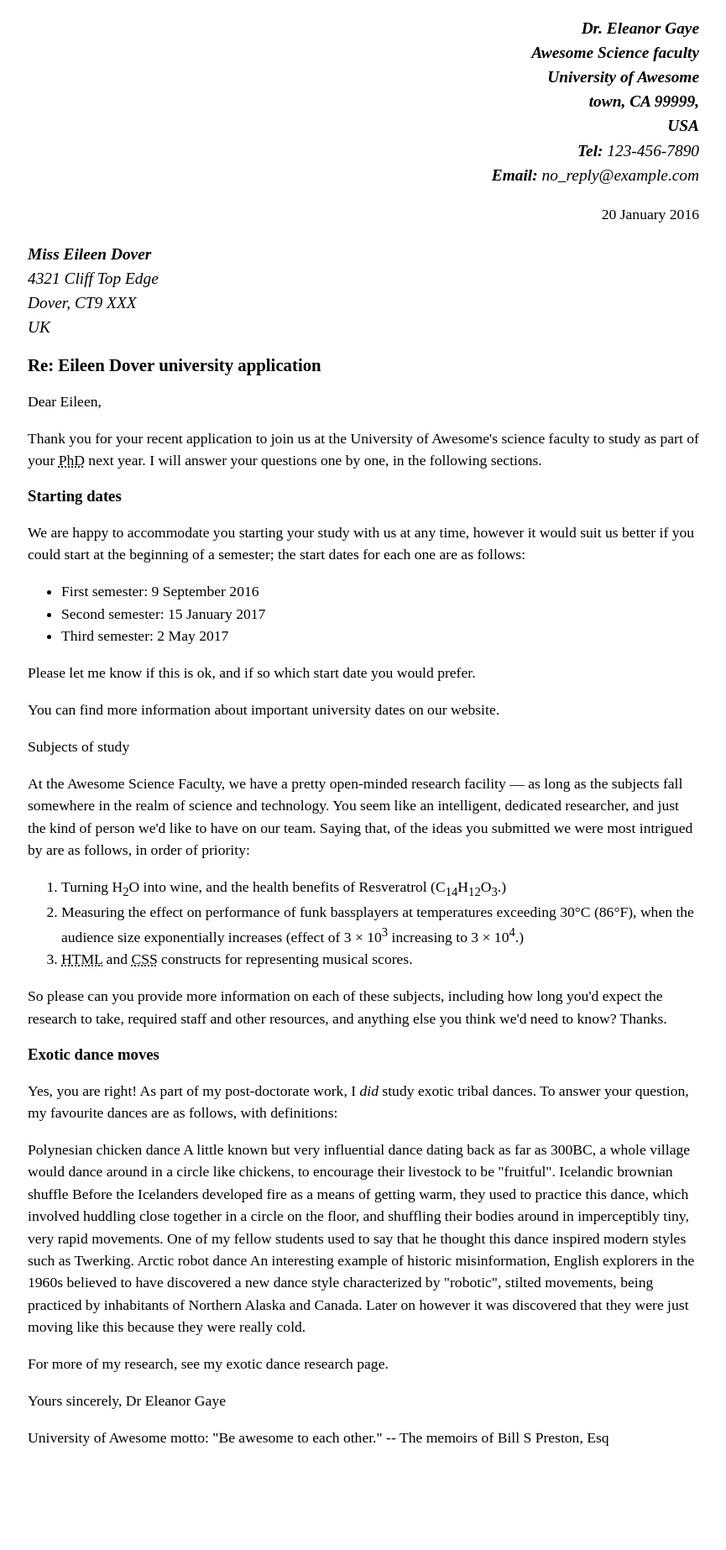
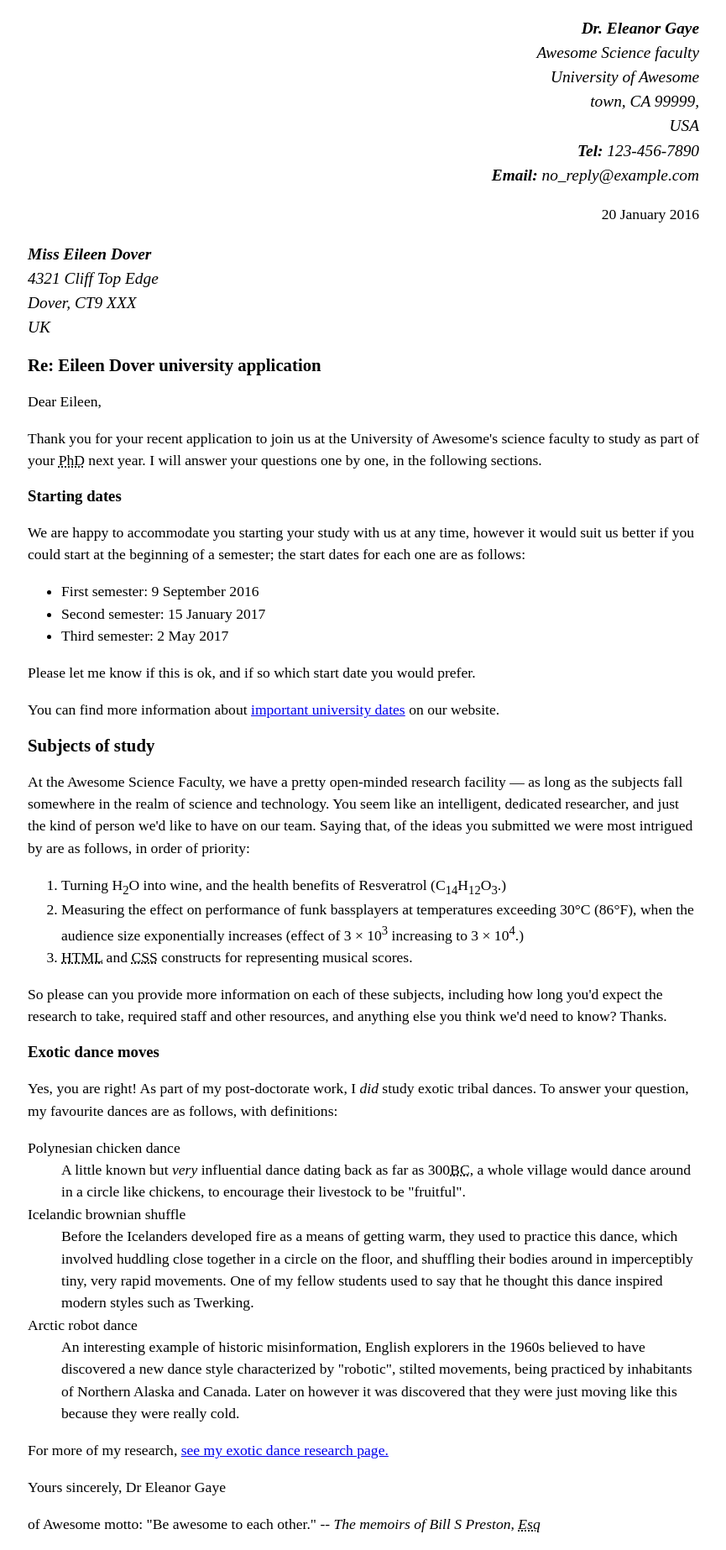
Before and after one commit to JJCokeky/John-WebDev, a plain HTML site: page Assignment1/Part1/index.html in a window 1280 px wide. Shown: the whole page at 84% size, without its empty margins (207-1072 px from the left). Before the commit the page ends 1743 px from the top, so only its background shows below. Drawn offline with Linux system fonts and the light colour scheme.

Commit message:
Final commit
This is the completed letter

```diff
--- a/Assignment1/Part1/index.html
+++ b/Assignment1/Part1/index.html
@@ -18,10 +18,10 @@ Assigment 1 - Web Dev Fundamentals (INFT1206)
     <address class="sender-column">
     <p>
     <strong>Dr. Eleanor Gaye</strong><br>
-    <strong>Awesome Science faculty</strong><br>
-    <strong>University of Awesome</strong><br>
-    <strong>town, CA 99999,</strong><br>
-    <strong>USA</strong><br>
+    Awesome Science faculty<br>
+    University of Awesome<br>
+    town, CA 99999,<br>
+    USA<br>
     <strong>Tel:</strong> 123-456-7890<br>
     <strong>Email:</strong> no_reply@example.com<br>
     </p>
@@ -56,19 +56,19 @@ Assigment 1 - Web Dev Fundamentals (INFT1206)
     <ul>
     <li>First semester: <time datetime="2016-01-20">9 September 2016</time></li>
     <li>Second semester: <time datetime="2017-01-15">15 January 2017</time></li>
-    <li>Third semester: <time datetime="2017-05-2">2 May 2017</time></li>
+    <li>Third semester: <time datetime="2017-05-02">2 May 2017</time></li>
     </ul>
 
     <p>
         Please let me know if this is ok, and if so which start date you would prefer.
     </p>
     <p>
-        You can find more information about important university dates on our website.
+        You can find more information about <a href="http://example.com">important university dates</a> on our website.
     </p>
 
-<p>
+<h2>
 Subjects of study
-</p>
+</h2>
 <p>
 At the Awesome Science Faculty, we have a pretty open-minded research facility — as long as the subjects fall somewhere in the realm of science and technology. You seem like an intelligent, dedicated researcher, and just the kind of person we'd like to have on our team. Saying that, of the ideas you submitted we were most intrigued by are as follows, in order of priority:
 </p>
@@ -90,23 +90,24 @@ Exotic dance moves
 <p>
 Yes, you are right! As part of my post-doctorate work, I <em>did</em> study exotic tribal dances. To answer your question, my favourite dances are as follows, with definitions:
 </p>
+<dl>
+<dt>Polynesian chicken dance</dt>
+<dd>A little known but <em>very</em> influential dance dating back as far as 300<abbr title="before christ">BC</abbr>, a whole village would dance around in a circle like chickens, to encourage their livestock to be "fruitful".</dd>
+<dt>Icelandic brownian shuffle</dt>
+<dd>Before the Icelanders developed fire as a means of getting warm, they used to practice this dance, which involved huddling close together in a circle on the floor, and shuffling their bodies around in imperceptibly tiny, very rapid movements. One of my fellow students used to say that he thought this dance inspired modern styles such as Twerking.</dd>
+<dt>Arctic robot dance</dt>
+<dd>An interesting example of historic misinformation, English explorers in the 1960s believed to have discovered a new dance style characterized by "robotic", stilted movements, being practiced by inhabitants of Northern Alaska and Canada. Later on however it was discovered that they were just moving like this because they were really cold.</dd>
+</dl>
+
 <p>
-Polynesian chicken dance
-A little known but very influential dance dating back as far as 300BC, a whole village would dance around in a circle like chickens, to encourage their livestock to be "fruitful".
-Icelandic brownian shuffle
-Before the Icelanders developed fire as a means of getting warm, they used to practice this dance, which involved huddling close together in a circle on the floor, and shuffling their bodies around in imperceptibly tiny, very rapid movements. One of my fellow students used to say that he thought this dance inspired modern styles such as Twerking.
-Arctic robot dance
-An interesting example of historic misinformation, English explorers in the 1960s believed to have discovered a new dance style characterized by "robotic", stilted movements, being practiced by inhabitants of Northern Alaska and Canada. Later on however it was discovered that they were just moving like this because they were really cold.
-</p>
-<p>
-For more of my research, see my exotic dance research page.
+For more of my research, <a href="http://example.com">see my exotic dance research page.</a>
 </p>
 <p>
 Yours sincerely,
 Dr Eleanor Gaye
 </p>
 <p>
-University of Awesome motto: "Be awesome to each other." -- The memoirs of Bill S Preston, Esq
+ of Awesome motto: "Be awesome to each other." -- <cite><em>The memoirs of Bill S Preston, <abbr title="Esquire">Esq</abbr></em></cite>
 </p>
 </body>
 </html>
```
